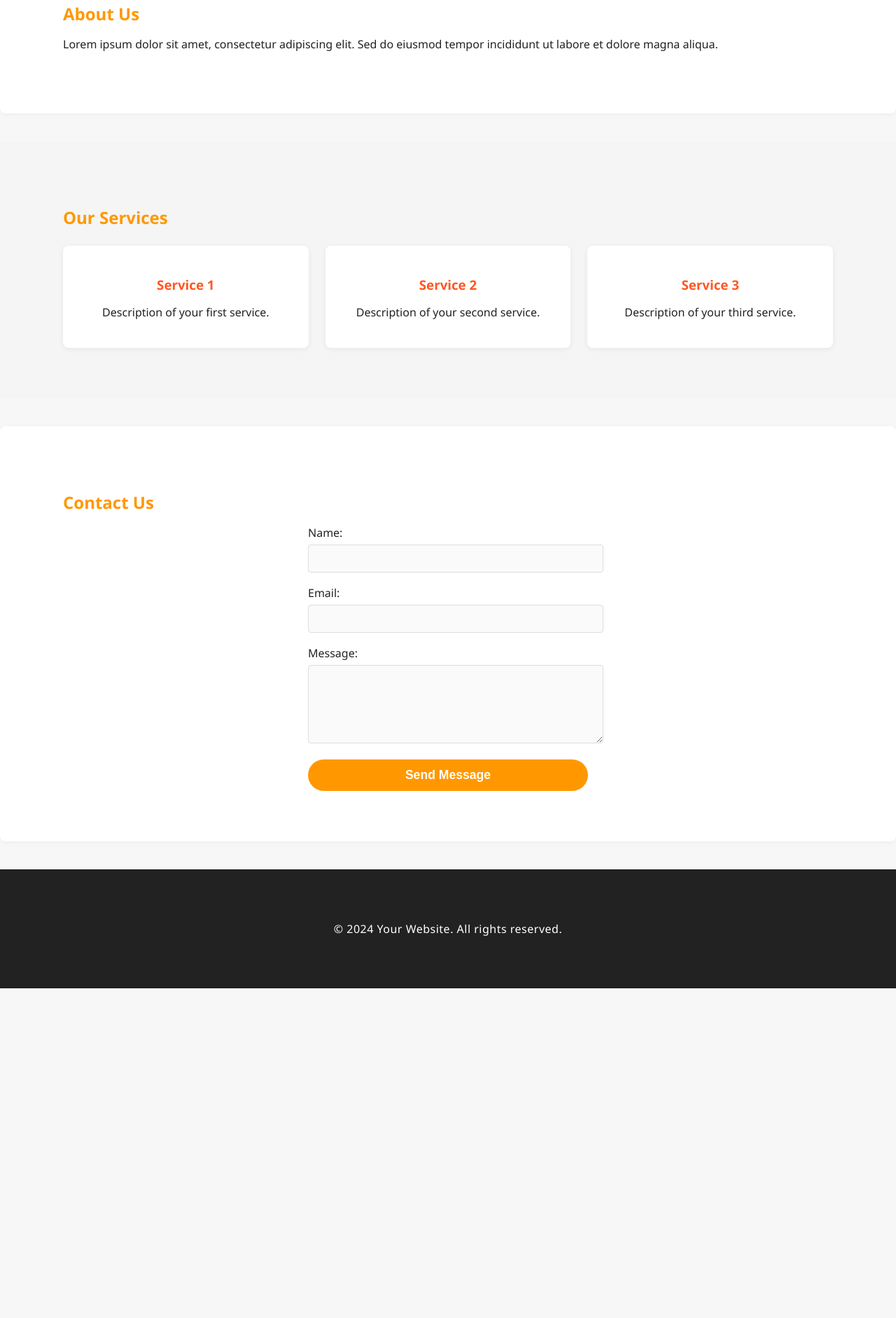
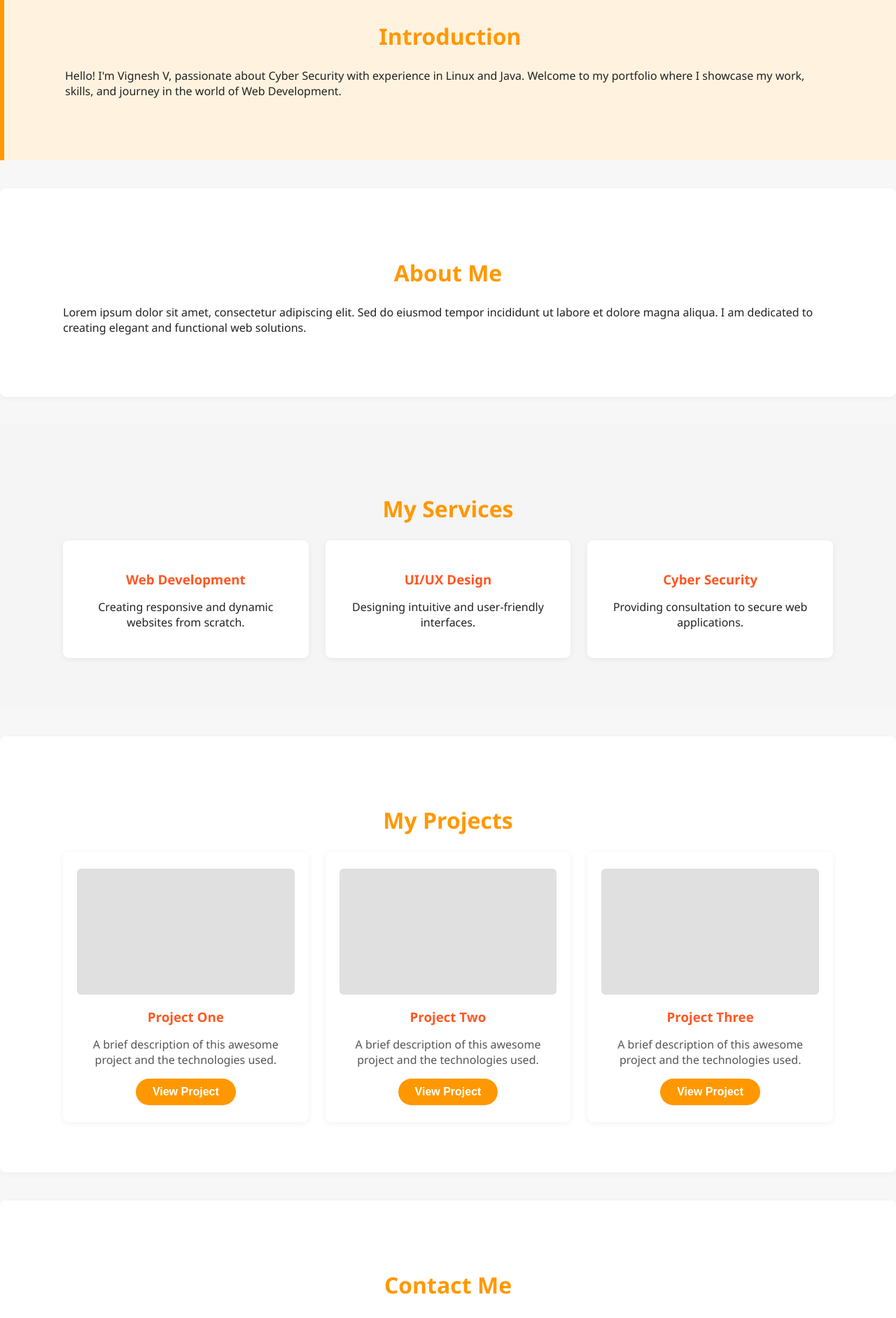
Before and after one commit to vickyfaa/PriProject, a plain HTML site: page index.html in a window 1280 px wide. Shown: the part 917-2800 px from the top of the page at 70% size. Before the commit the page ends 2329 px from the top, so only its background shows below. Drawn offline with Linux system fonts and the light colour scheme.

Commit message:
Created a navigation and section in responsive

```diff
--- a/index.html
+++ b/index.html
@@ -4,7 +4,23 @@
     <meta charset="UTF-8">
     <link rel="stylesheet" href="styles.css">
     <meta name="viewport" content="width=device-width, initial-scale=1.0">
-    <meta name="descriptionucc                <li><a href="#contact">Contact</a></li>
+    <meta name="description" content="A modern and professional portfolio website template.">
+    <title>Portfolio | Home</title>
+</head>
+<body>
+    <!-- Header -->
+    <header id="site-header">
+        <nav class="container">
+            <div class="logo">
+                <h2><a href="#home">MyPortfolio</a></h2>
+            </div>
+            <div class="nav-links">
+                <ul>
+                    <li><a href="#home">Home</a></li>
+                    <li><a href="#about">About</a></li>
+                    <li><a href="#services">Services</a></li>
+                    <li><a href="#projects">Projects</a></li>
+                    <li><a href="#contact">Contact</a></li>
                 </ul>
             </div>
         </nav>
@@ -15,51 +31,83 @@
         <!-- Hero Section -->
         <section id="home" class="hero">
             <div class="container">
-                <h1>Welcome to Portfolio</h1>
-                <p>This is a beautiful and modern website template.</p>
-                <button class="cta-button">Get Started</button>
+                <h1>Welcome to My Portfolio</h1>
+                <p>A beautiful and modern website to showcase my work.</p>
+                <a href="#projects" class="cta-button">View My Work</a>
             </div>
         </section>
 
         <!-- Introduction Section -->
-        <section id="introduction" class="introduction">
+        <section id="introduction" class="introduction fade-in-section">
             <div class="container">
                 <h2>Introduction</h2>
-                <p>Hello! I'm Vignesh V, a passionate in Cyber Security with experience in Linux and Java. Welcome to my portfolio project where I showcase my work, skills, and journey in the world of Web Developement.</p>
+                <p>Hello! I'm Vignesh V, passionate about Cyber Security with experience in Linux and Java. Welcome to my portfolio where I showcase my work, skills, and journey in the world of Web Development.</p>
             </div>
         </section>
 
         <!-- About Section -->
-        <section id="about" class="about">
+        <section id="about" class="about fade-in-section">
             <div class="container">
-                <h2>About Us</h2>
-                <p>Lorem ipsum dolor sit amet, consectetur adipiscing elit. Sed do eiusmod tempor incididunt ut labore et dolore magna aliqua.</p>
+                <h2>About Me</h2>
+                <p>Lorem ipsum dolor sit amet, consectetur adipiscing elit. Sed do eiusmod tempor incididunt ut labore et dolore magna aliqua. I am dedicated to creating elegant and functional web solutions.</p>
             </div>
         </section>
 
         <!-- Services Section -->
-        <section id="services" class="services">
+        <section id="services" class="services fade-in-section">
             <div class="container">
-                <h2>Our Services</h2>
+                <h2>My Services</h2>
                 <div class="services-grid">
                     <div class="service-card">
-                        <h3>Service 1</h3>
-                        <p>Description of your first service.</p>
+                        <h3>Web Development</h3>
+                        <p>Creating responsive and dynamic websites from scratch.</p>
                     </div>
                     <div class="service-card">
-                        <h3>Service 2</h3>
-                        <p>Description of your second service.</p>
+                        <h3>UI/UX Design</h3>
+                        <p>Designing intuitive and user-friendly interfaces.</p>
                     </div>
                     <div class="service-card">
-                        <h3>Service 3</h3>
-                        <p>Description of your third service.</p>
+                        <h3>Cyber Security</h3>
+                        <p>Providing consultation to secure web applications.</p>
                     </div>
                 </div>
             </div>
         </section>
-        <section id="contact" class="contact">
+
+        <!-- Projects Section -->
+        <section id="projects" class="projects fade-in-section">
             <div class="container">
-                <h2>Contact Us</h2>
+                <h2>My Projects</h2>
+                <div class="projects-grid">
+                    <!-- Project Card 1 -->
+                    <div class="project-card">
+                        <div class="project-image-placeholder"></div>
+                        <h3>Project One</h3>
+                        <p>A brief description of this awesome project and the technologies used.</p>
+                        <button class="project-button">View Project</button>
+                    </div>
+                    <!-- Project Card 2 -->
+                    <div class="project-card">
+                        <div class="project-image-placeholder"></div>
+                        <h3>Project Two</h3>
+                        <p>A brief description of this awesome project and the technologies used.</p>
+                        <button class="project-button">View Project</button>
+                    </div>
+                    <!-- Project Card 3 -->
+                    <div class="project-card">
+                        <div class="project-image-placeholder"></div>
+                        <h3>Project Three</h3>
+                        <p>A brief description of this awesome project and the technologies used.</p>
+                        <button class="project-button">View Project</button>
+                    </div>
+                </div>
+            </div>
+        </section>
+
+        <!-- Contact Section -->
+        <section id="contact" class="contact fade-in-section">
+            <div class="container">
+                <h2>Contact Me</h2>
                 <form class="contact-form">
                     <div class="form-group">
                         <label for="name">Name:</label>
@@ -81,7 +129,7 @@
 
     <footer>
         <div class="container">
-            <p>&copy; 2024 Your Website. All rights reserved.</p>
+            <p>&copy; 2025 Your Website. All rights reserved.</p>
         </div>
     </footer>
     <script src="script.js"></script>
--- a/script.js
+++ b/script.js
@@ -1,25 +1,45 @@
-// Introduction Section Script
-console.log('Welcome to the Portfolio Project!');
-// Future interactive features for the Introduction section can be added here.
+document.addEventListener('DOMContentLoaded', function() {
 
-// Contact Form Interactive Functionality
-document.addEventListener('DOMContentLoaded', function() {
+    // --- Sticky Navigation ---
+    const header = document.getElementById('site-header');
+    const mainContent = document.querySelector('main');
+    // We get the header height to add padding to the main content, preventing overlap.
+    const headerHeight = header.offsetHeight;
+
+    // Set initial padding
+    mainContent.style.paddingTop = `${headerHeight}px`;
+
+    window.addEventListener('scroll', () => {
+        // When the user scrolls past the header's height, add the sticky class.
+        if (window.scrollY > headerHeight) {
+            header.classList.add('sticky-nav');
+        } else {
+            header.classList.remove('sticky-nav');
+        }
+    });
+
+
+    // --- Contact Form Interactive Functionality ---
     const contactForm = document.querySelector('.contact-form');
-    const submitButton = document.querySelector('.submit-button');
 
     if (contactForm) {
         contactForm.addEventListener('submit', function(e) {
             e.preventDefault(); // Prevent form from reloading the page
+
+            // Check if a success message already exists to avoid multiple messages
+            if (document.querySelector('.success-message')) {
+                return;
+            }
 
             // Create success message element
             const successMessage = document.createElement('div');
             successMessage.textContent = 'Thanks for reaching out!';
             successMessage.className = 'success-message';
 
-            // Insert success message after the submit button
-            submitButton.parentNode.insertBefore(successMessage, submitButton.nextSibling);
+            // Insert success message after the form
+            contactForm.insertAdjacentElement('afterend', successMessage);
 
-            // Clear the form
+            // Clear the form fields
             contactForm.reset();
 
             // Remove success message after 3 seconds
@@ -30,4 +50,31 @@ document.addEventListener('DOMContentLoaded', function() {
             }, 3000);
         });
     }
+
+    // --- Fade-in Animation on Scroll using Intersection Observer ---
+    const sectionsToFade = document.querySelectorAll('.fade-in-section');
+
+    // Options for the observer
+    const observerOptions = {
+        root: null, // relative to the viewport
+        rootMargin: '0px',
+        threshold: 0.15 // 15% of the item must be visible to trigger
+    };
+
+    const observer = new IntersectionObserver((entries, observer) => {
+        entries.forEach(entry => {
+            // If the element is intersecting (visible)
+            if (entry.isIntersecting) {
+                entry.target.classList.add('is-visible');
+                // Stop observing the element once it's visible to prevent re-animation
+                observer.unobserve(entry.target);
+            }
+        });
+    }, observerOptions);
+
+    // Attach the observer to each section
+    sectionsToFade.forEach(section => {
+        observer.observe(section);
+    });
+
 });
--- a/styles.css
+++ b/styles.css
@@ -1,4 +1,8 @@
 /* General Styles */
+html {
+    scroll-behavior: smooth;
+}
+
 body {
     font-family: 'Segoe UI', Arial, sans-serif;
     margin: 0;
@@ -18,14 +22,31 @@ body {
 header {
     background: #222;
     color: #fff;
-    padding: 0;
+    padding: 10px 0;
+    width: 100%;
+    transition: box-shadow 0.3s ease;
+    z-index: 1000;
+}
+
+/* Class added by JS for sticky nav */
+.sticky-nav {
+    position: fixed;
+    top: 0;
+    left: 0;
+    background: #2c2c2c;
+    box-shadow: 0 4px 12px rgba(0,0,0,0.15);
 }
 
 nav {
     display: flex;
     justify-content: space-between;
     align-items: center;
-    padding: 20px 0;
+    padding: 0; /* Removed padding from nav to control header padding */
+}
+
+.logo h2 a {
+    color: #fff;
+    text-decoration: none;
 }
 
 nav ul {
@@ -46,6 +67,12 @@ nav a {
 nav a:hover {
     color: #ff9800;
 }
+
+/* Add padding to main content to avoid overlap from sticky nav */
+main {
+    padding-top: 80px; /* Adjust this based on your header's height */
+}
+
 
 /* Hero Section */
 .hero {
@@ -74,6 +101,7 @@ nav a:hover {
     border-radius: 30px;
     cursor: pointer;
     font-weight: bold;
+    text-decoration: none;
     transition: background 0.2s, color 0.2s;
 }
 
@@ -82,66 +110,54 @@ nav a:hover {
     color: #fff;
 }
 
-/* Introduction Section */
+/* Sections General Styling */
+.introduction, .about, .services, .projects, .contact {
+    padding: 32px 0;
+    margin: 40px 0;
+}
+
 .introduction {
     background: #fff3e0;
     border-left: 6px solid #ff9800;
-    margin: 40px 0;
-    padding: 32px 0;
 }
 
-.introduction h2 {
-    color: #ff9800;
-    margin-bottom: 12px;
-}
-
-.introduction p {
-    font-size: 1.1rem;
-    color: #444;
-}
-
-/* About Section */
-.about {
+.about, .projects, .contact {
     background: #fff;
     border-radius: 8px;
     box-shadow: 0 2px 8px rgba(0,0,0,0.04);
-    margin: 40px 0;
-    padding: 32px 0;
 }
 
-.about h2 {
-    color: #ff9800;
-    margin-bottom: 12px;
+.services {
+    background: #f5f5f5;
 }
 
-/* Services Section */
-.services {
-    background: #f5f5f5;
-    margin: 40px 0;
-    padding: 32px 0;
+h2 {
+    color: #ff9800;
+    margin-bottom: 24px;
+    text-align: center;
+    font-size: 2rem;
 }
 
-.services h2 {
-    color: #ff9800;
-    margin-bottom: 24px;
-}
-
-.services-grid {
-    display: flex;
+/* Services & Projects Grids */
+.services-grid, .projects-grid {
+    display: grid;
+    grid-template-columns: repeat(auto-fit, minmax(280px, 1fr));
     gap: 24px;
-    flex-wrap: wrap;
     justify-content: center;
 }
 
-.service-card {
+.service-card, .project-card {
     background: #fff;
     border-radius: 8px;
     box-shadow: 0 2px 8px rgba(0,0,0,0.06);
     padding: 24px 20px;
-    flex: 1 1 220px;
-    min-width: 220px;
-    max-width: 320px;
     text-align: center;
+    transition: transform 0.2s ease, box-shadow 0.2s ease;
+}
+
+.service-card:hover, .project-card:hover {
+    transform: translateY(-5px);
+    box-shadow: 0 6px 16px rgba(0,0,0,0.1);
 }
 
 .service-card h3 {
@@ -149,25 +165,48 @@ nav a:hover {
     margin-bottom: 10px;
 }
 
-/* Contact Section */
-.contact {
-    background: #fff;
-    border-radius: 8px;
-    box-shadow: 0 2px 8px rgba(0,0,0,0.04);
-    margin: 40px 0;
-    padding: 32px 0;
-}
-
-.contact h2 {
-    color: #ff9800;
+/* Projects Section Specifics */
+.project-image-placeholder {
+    width: 100%;
+    height: 180px;
+    background-color: #e0e0e0;
+    border-radius: 6px;
     margin-bottom: 16px;
 }
 
+.project-card h3 {
+    color: #ff5722;
+    margin-bottom: 8px;
+}
+
+.project-card p {
+    margin-bottom: 16px;
+    color: #555;
+}
+
+.project-button {
+    background: #ff9800;
+    color: #fff;
+    border: none;
+    padding: 10px 24px;
+    border-radius: 30px;
+    font-size: 1rem;
+    font-weight: bold;
+    cursor: pointer;
+    transition: background 0.2s;
+}
+
+.project-button:hover {
+    background: #ff5722;
+}
+
+
+/* Contact Section */
 .contact-form {
     display: flex;
     flex-direction: column;
     gap: 18px;
-    max-width: 400px;
+    max-width: 450px;
     margin: 0 auto;
 }
 
@@ -186,6 +225,7 @@ nav a:hover {
     font-size: 1rem;
     background: #fafafa;
     transition: border 0.2s;
+    box-sizing: border-box;
 }
 
 .form-group input:focus,
@@ -210,6 +250,31 @@ nav a:hover {
     background: #ff5722;
 }
 
+/* Success Message Styles */
+.success-message {
+    color: #28a745;
+    background-color: #d4edda;
+    border: 1px solid #c3e6cb;
+    border-radius: 4px;
+    padding: 12px;
+    margin-top: 12px;
+    text-align: center;
+    font-weight: 500;
+}
+
+/* Fade-in Animation on Scroll */
+.fade-in-section {
+    opacity: 0;
+    transform: translateY(30px);
+    transition: opacity 0.6s ease-out, transform 0.6s ease-out;
+}
+
+.fade-in-section.is-visible {
+    opacity: 1;
+    transform: translateY(0);
+}
+
+
 /* Footer */
 footer {
     background: #222;
@@ -221,41 +286,20 @@ footer {
     letter-spacing: 0.5px;
 }
 
-/* Success Message Styles */
-.success-message {
-    color: #28a745;
-    background-color: #d4edda;
-    border: 1px solid #c3e6cb;
-    border-radius: 4px;
-    padding: 12px;
-    margin-top: 12px;
-    text-align: center;
-    font-weight: 500;
-    animation: fadeIn 0.3s ease-in;
-}
-
-@keyframes fadeIn {
-    from {
-        opacity: 0;
-        transform: translateY(-10px);
-    }
-    to {
-        opacity: 1;
-        transform: translateY(0);
-    }
-}
-
 /* Responsive Design */
 @media (max-width: 800px) {
-    .services-grid {
-        flex-direction: column;
-        gap: 16px;
-    }
     .container {
-        width: 98%;
+        width: 95%;
         padding: 20px 0;
     }
     .hero {
         padding: 50px 0 40px 0;
     }
+    nav {
+        flex-direction: column;
+        gap: 15px;
+    }
+    main {
+        padding-top: 150px; /* Adjust for taller mobile nav */
+    }
 }
```
Also changed, not shown: 1 other file.
